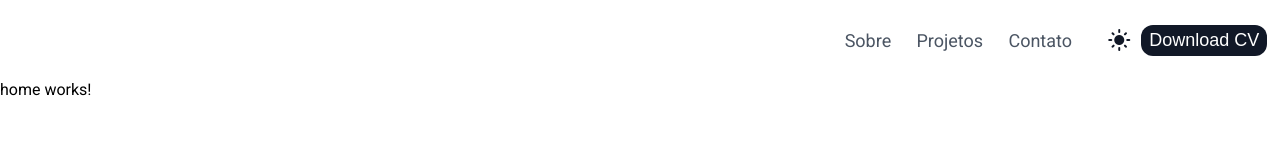
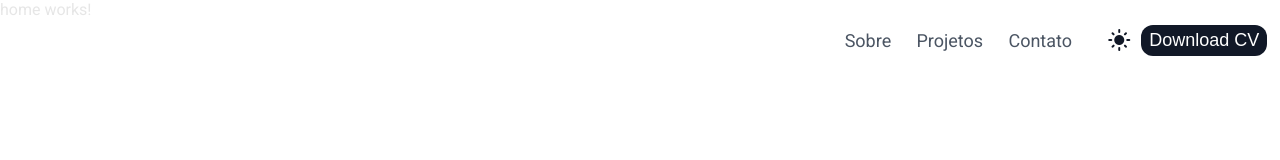
Before and after one commit to henriqtorresl/portifolio, an Angular app: page /home in a window 1280 px wide. Shown: the top 160 px of the page. Built offline with nearby package versions, Linux system fonts and the light colour scheme.

Commit message:
corrigindo nav-bar para ele ficar transparente quando passar por cima de algo e fixo

```diff
--- a/src/app/components/nav-bar/nav-bar.component.scss
+++ b/src/app/components/nav-bar/nav-bar.component.scss
@@ -4,6 +4,8 @@
     display: flex;
     justify-content: end;
     align-items: center;
+    position: fixed;
+    background-color: rgba(255, 255, 255, 0.9); /* Cor de fundo com transparência */
 
     ul {
         width: 35%;
```
